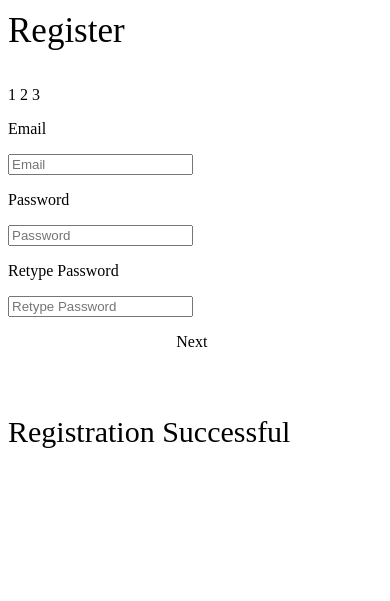
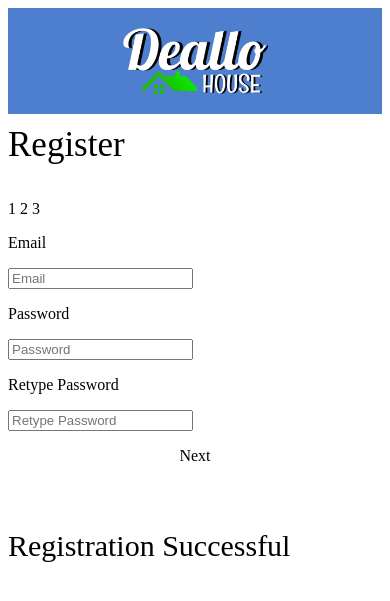
Before and after one commit to dandynood/Deallo, a PHP site: page /template/register.html in a window 390 px wide. Shown: the top 601 px of the page. Run offline with PHP 8.4, Linux system fonts and the light colour scheme.

Commit message:
Add small design fixes to login/register page and footer

```diff
--- a/framework/css/homePage.css
+++ b/framework/css/homePage.css
@@ -15,6 +15,10 @@
    white-space: -pre-wrap;     /* Opera <7 */
    white-space: -o-pre-wrap;   /* Opera 7 */
    word-wrap: break-word;      /* IE */
+}
+
+.navbar{
+    margin-bottom: 0px;
 }
 
 /* First Text users will see upon entering website */
--- /dev/null
+++ b/framework/css/loginRegister.css
@@ -0,0 +1,24 @@
+/*--footer---*/
+.footer-default {
+    position: absolute;
+    bottom: 0;
+}
+
+.home-buttons{
+    text-align: center;
+}
+
+.navbar {
+    display: none;
+}
+
+.page-header{
+    text-align: center;
+    margin:0;
+    padding: 20px;
+    background-color: rgba(34,96,194,0.8);
+}
+.page-header > img{
+    height: auto;
+    width: 145px;
+}
--- a/index.html
+++ b/index.html
@@ -58,7 +58,7 @@
                                     <option value="Arts and Crafts">Arts and Crafts</option>
                                     <option value="Craft Materials">Craft Materials</option>
                                 </select>
-                                <button type="submit" class="btn btn-warning" data-ng-click="search()">
+                                <button type="submit" class="btn btn-warning" data-ng-click="search()" onclick="alert($(window).width())">
                                     Search <span class="glyphicon glyphicon-search">
                                         <span class="sr-only">Search</span>
                                     </span>
@@ -102,9 +102,7 @@
                         <li><a href="index.html">Products</a></li>
                         <li><a href="index.html">About us</a></li>
                         <li><button class="btn btn-lg btn-warning" id="disclaimerFooter">Disclaimer</button></li>
-                    </ul>
-                    <ul class="nav pull-right">
-                        <li><img src="images/logo-footer.png" alt="Deallo Logo" id="footerBrandImg"/></li>
+                        <li class="pull-right" id="footer-brand"><img src="images/logo-footer.png" alt="Deallo Logo" id="footerBrandImg"/></li>
                     </ul>
                     </div>
                 </div>
--- a/template/home-unregistered.html
+++ b/template/home-unregistered.html
@@ -1,6 +1,6 @@
 <link href="../framework/css/homePage.css" rel="stylesheet"/>
 
- <div class="container-fluid" style="margin-top:-1.5%;"id="content">
+ <div class="container-fluid" id="content">
     <!--<div class="row">
       <div class="col-xs-12 homepage-background-color">
           <p id="welcome-text"  class="wordwrap welcome-text align-center">Start your buisness today.</p>
--- a/template/register.html
+++ b/template/register.html
@@ -1,4 +1,7 @@
-
+<link href="../framework/css/loginRegister.css" rel="stylesheet"/>
+<div class="page-header">
+   <img alt="Deallo" src="images/logo.png" id="navlogo">
+  </div>
 
 <div class="row">
             <div class="col-xs-12">
@@ -57,7 +60,7 @@
 
 
                             <div class="home-buttons">
-                                    <span  onclick="checkThroughDisplay(1,'.form-1','.form-2');turnCircleGreen(1)"  class="btn align-center inline-block button-next" style="margin-left:30%;margin-top:7%;padding-left:15%;padding-right:15%" >Next</span>
+                                    <span  onclick="checkThroughDisplay(1,'.form-1','.form-2');turnCircleGreen(1)"  class="btn align-center inline-block button-next" style="margin-top:7%;padding-left:15%;padding-right:15%" >Next</span>
 
                                     <p class="form-1-error text-center" style="visibility:hidden;color:red">Invalid Form field</p>
 
```
Also changed, not shown: framework/css/navFooter.css (+14 -1 lines), framework/js/main.js (+9 -14 lines), template/login.html (+5 -2 lines).
